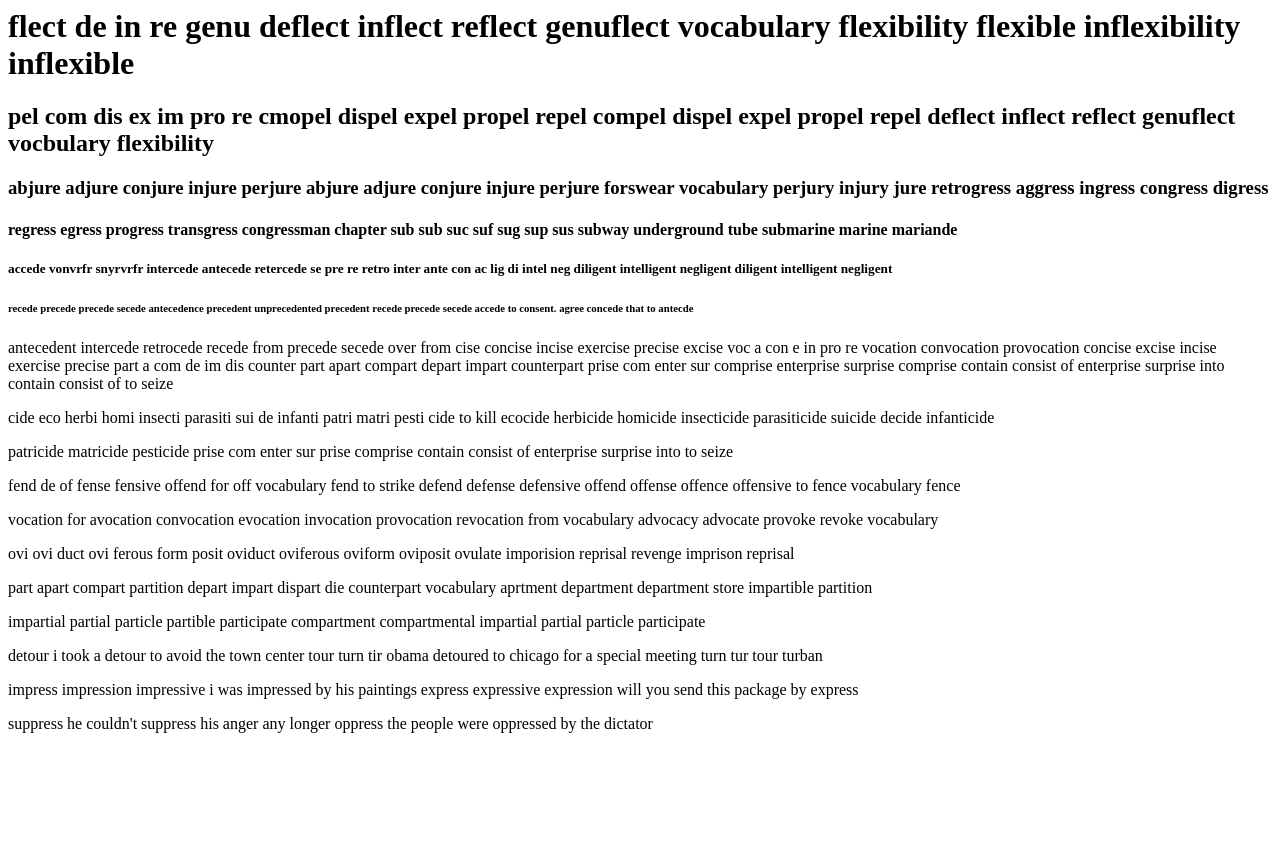
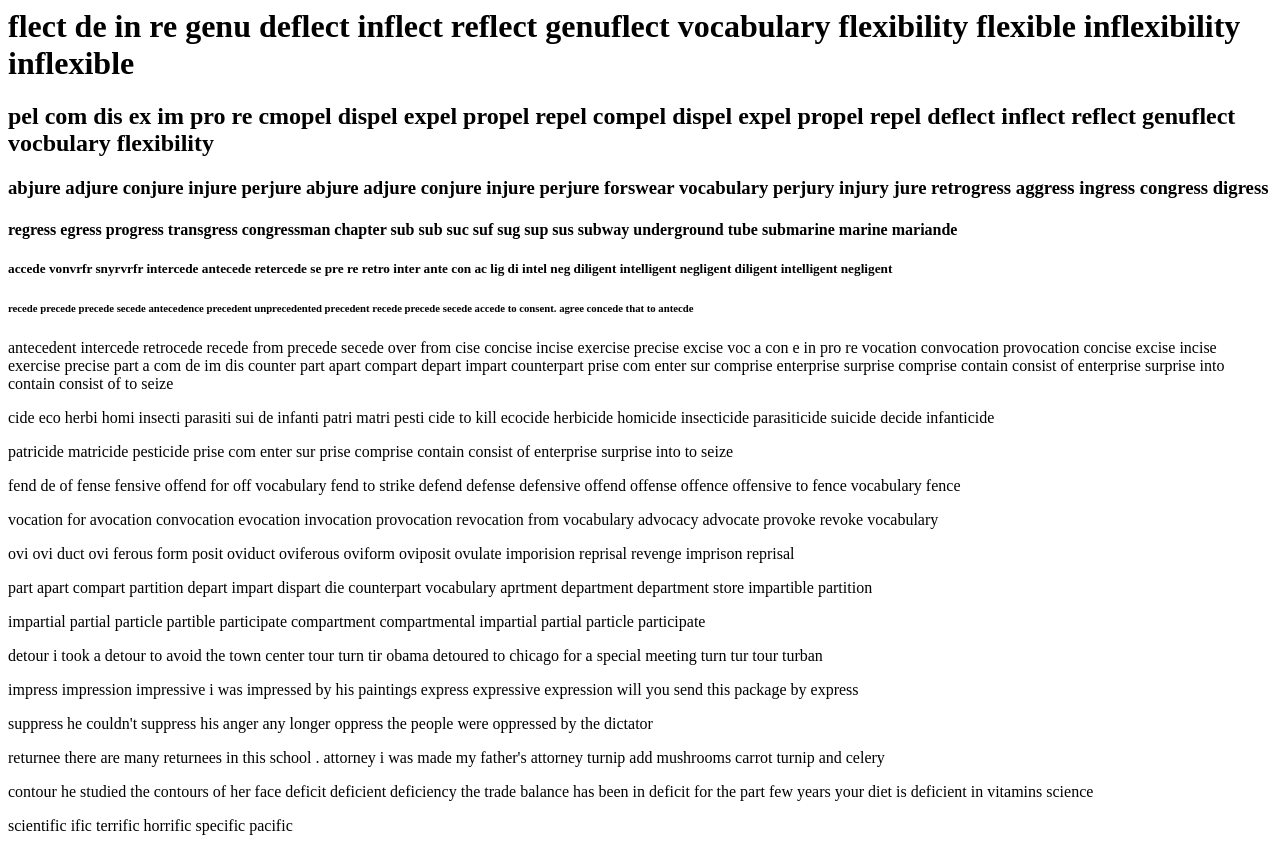
Before and after one commit to pann710/20210811, a plain HTML site: page index.html in a window 1280 px wide. Before the commit the page ends 800 px from the top, so only its background shows below. Drawn offline with Linux system fonts and the light colour scheme.

Commit message:
Update index.html

```diff
--- a/index.html
+++ b/index.html
@@ -31,5 +31,9 @@
         <p>impress impression impressive i was impressed by his paintings express expressive expression will you send this package by  express</p>
 
     <p>suppress he couldn't suppress his anger any longer  oppress the people were oppressed by the dictator</p>
+    <p>returnee there are many returnees in this school . attorney i was made my father's attorney turnip add mushrooms carrot turnip and celery</p>
+    <p>contour he studied the contours of her face deficit deficient deficiency the trade balance has been in deficit for the part few years your diet is deficient in vitamins science </p>
+    <p>scientific ific terrific  horrific specific pacific </p>
+
   </body>
 </html>
```
